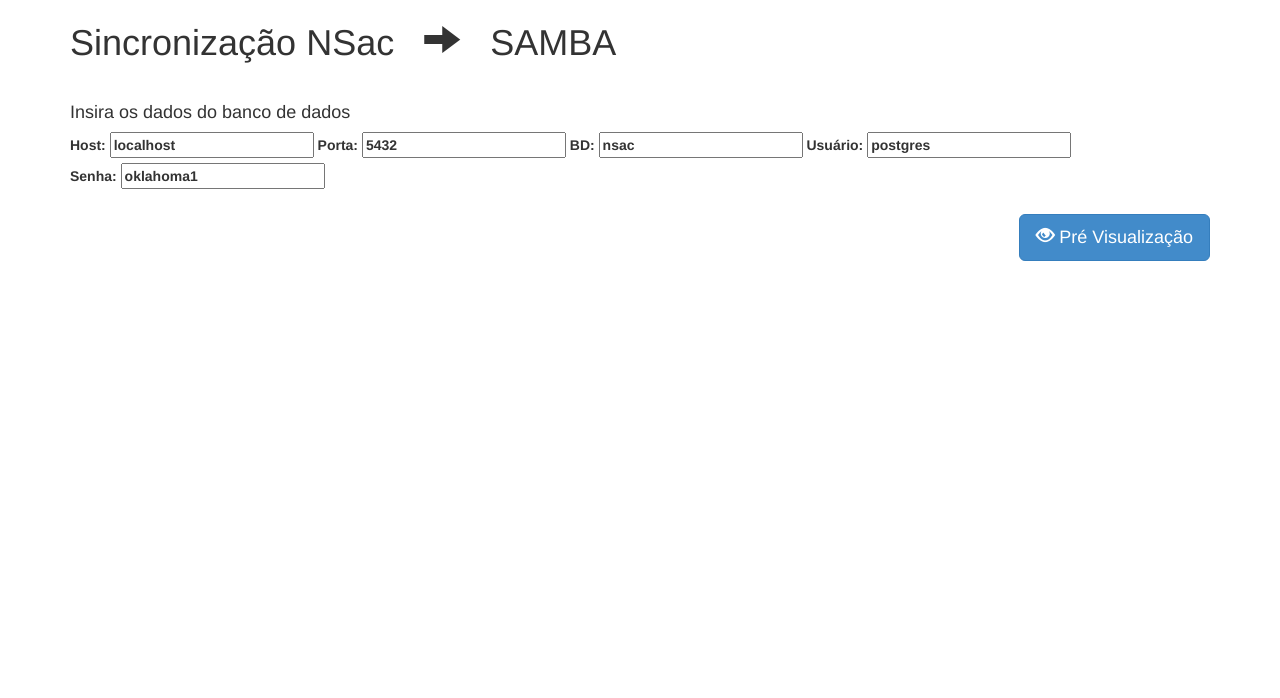
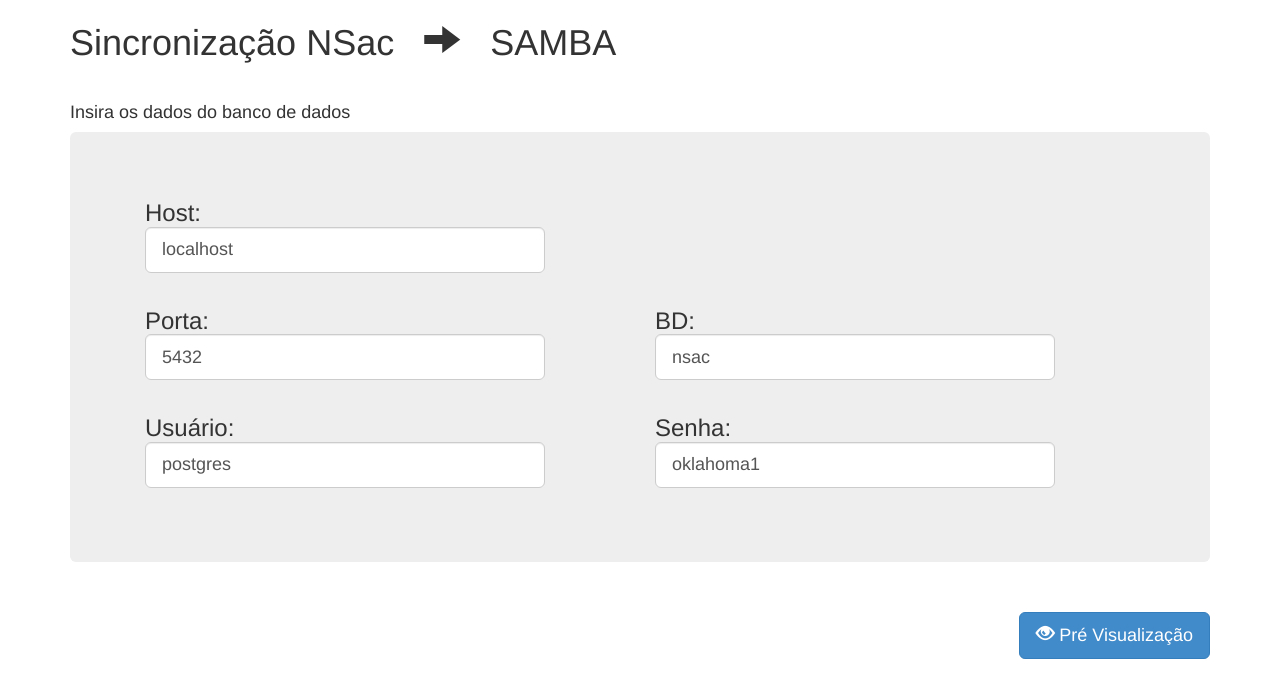
Before and after one commit to grupoinformatiza/nsacsync, a PHP site: page / in a window 1280 px wide. Shown: the top 698 px of the page. Run offline with PHP 8.4, Linux system fonts and the light colour scheme.

Commit message:
alteracoes na pagina index

```diff
--- a/index.css
+++ b/index.css
@@ -1,3 +1,11 @@
 .botao{
     margin-top: 20px;
 }
+
+.jumbotron{
+    height: 430px;
+}
+
+.form-control{
+    width: 400px;
+}
--- a/index.php
+++ b/index.php
@@ -12,25 +12,33 @@
             <h1>Sincronização NSac &nbsp; <span class="glyphicon glyphicon-arrow-right"></span> &nbsp; SAMBA</h1><br>
             <h4>Insira os dados do banco de dados</h4>
             <form method="post" action="preview.php">
-                <div class="row">
+                        <div class="jumbotron">
                             <div class="col-lg-12">
                                 <label>
-                                Host: <input type="text" name="host" value="localhost">
+                                    <h3>Host: <input type="text" name="host" value="localhost" class="form-control input-lg"></h3>
                                 </label>
+                            </div>
+                            <div class="col-lg-6">
                                 <label>
-                                Porta: <input type="text" name="port" value="5432">
+                                    <h3>Porta:  <input type="text" name="port" value="5432" class="form-control input-lg"></h3>
                                 </label>
+                            </div>
+                            <div class="col-lg-6">
                                 <label>
-                                BD: <input type="text" name="dbname" value="nsac">
+                                    <h3>BD:  <input type="text" name="dbname" value="nsac" class="form-control input-lg"></h3>
                                 </label>
+                            </div>
+                            <div class="col-lg-6">
                                 <label>
-                                Usuário: <input type="text" name="user" value="postgres">
+                                    <h3>Usuário: <input type="text" name="user" value="postgres" class="form-control input-lg"> </h3>
                                 </label>
+                            </div>
+                            <div class="col-lg-6">
                                 <label>
-                                Senha: <input type="text" name="pass" value="oklahoma1">
+                                    <h3>Senha:  <input type="text" name="pass" value="oklahoma1" class="form-control input-lg"></h3>
                                 </label>
-                    </div><!--/col -->
-                </div><!--/row -->
+                            </div>
+                        </div><!-- jumbotron -->
                 <div class="row">
                     <div class="col-lg-12">
                         <button class="btn btn-lg btn-primary pull-right botao" type="submit"><span class="glyphicon glyphicon-eye-open"></span> Pré Visualização</button>
```
Lines whose indentation alone changed are shown as unchanged.
